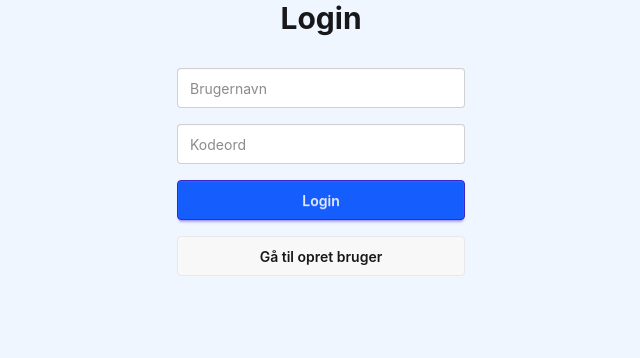
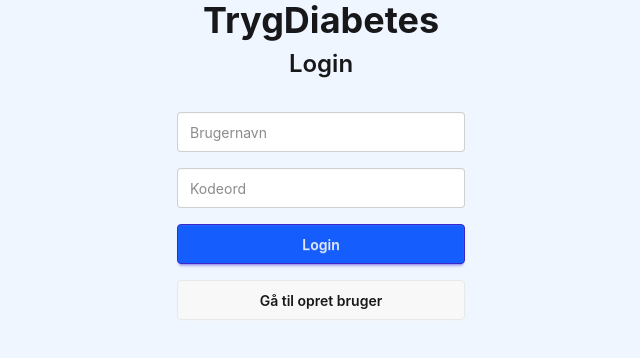
Before and after one commit to mydyval-web/lektion3.1, a SvelteKit app: page /login in a window 1280 px wide. Shown: the top 358 px of the page, without its empty margins (319-959 px from the left). Built offline with nearby package versions, Linux system fonts and the light colour scheme.

Commit message:
Allow user creation without login

```diff
--- a/src/routes/layout.css
+++ b/src/routes/layout.css
@@ -1,2 +1,7 @@
 @import 'tailwindcss';
 @plugin "daisyui";
+
+html, body {
+	margin: 0;
+	padding: 0;
+}
--- a/src/routes/login/+page.svelte
+++ b/src/routes/login/+page.svelte
@@ -27,7 +27,9 @@
 
 </script>
 
-<h1 class="text-center text-3xl font-bold mb-8"> Login </h1>
+<h1 class="text-center text-4xl font-bold mb-2"> TrygDiabetes </h1>
+
+<h2 class="text-center text-2xl font-semibold mb-8"> Login </h2>
 
 <div class="flex justify-center">
 	<div class="flex flex-col items-center gap-4">
```
